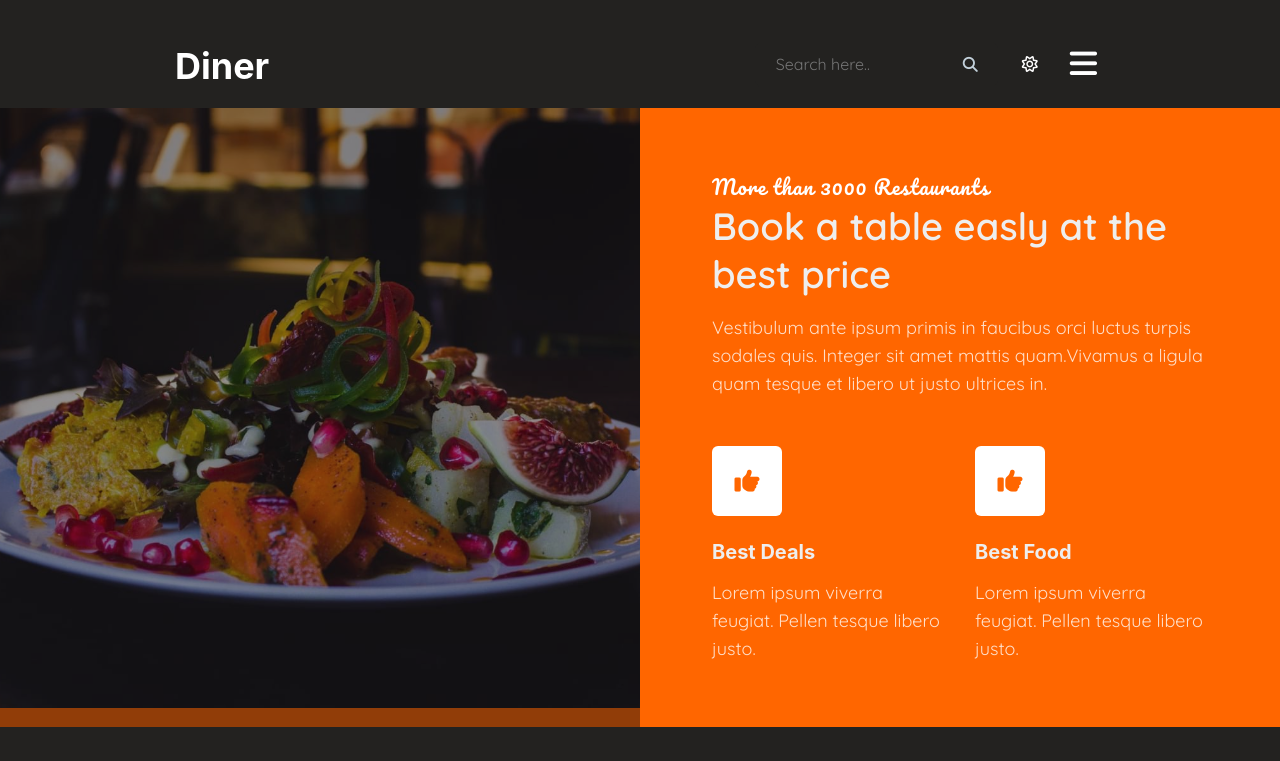
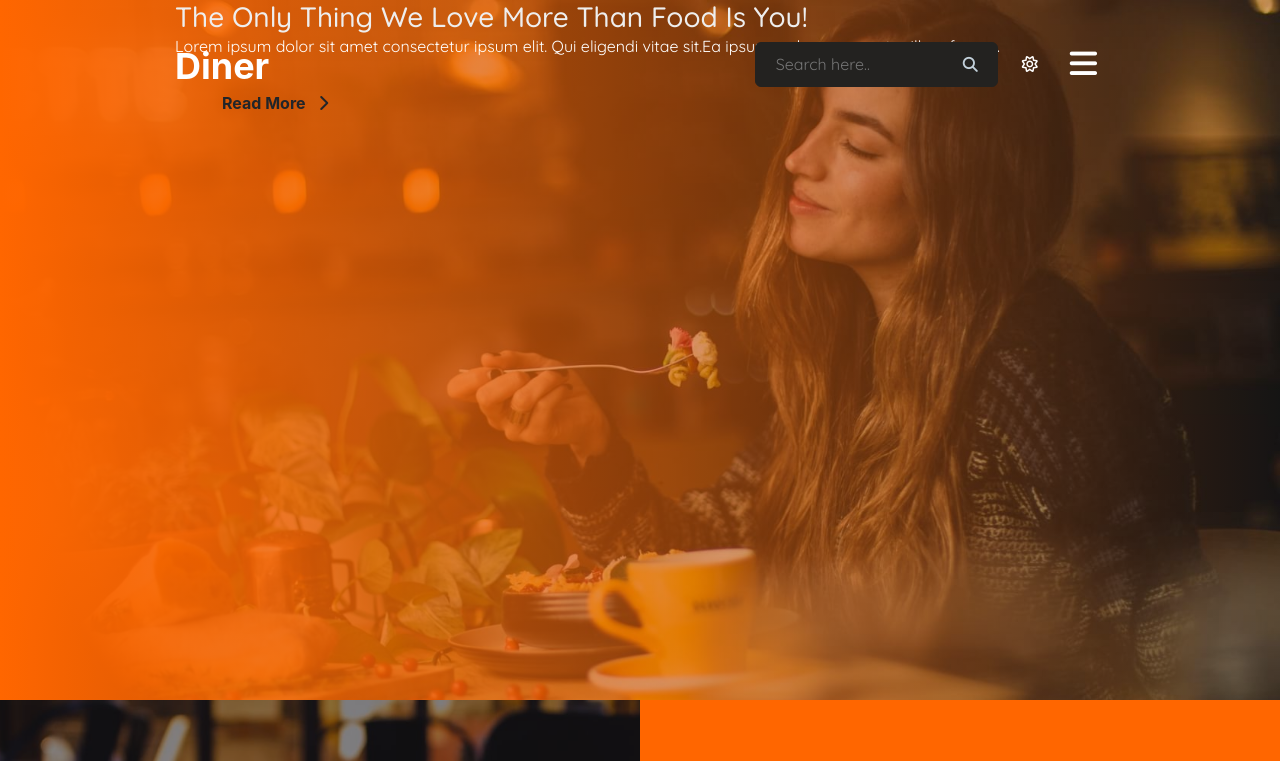
Before and after one commit to SneakyTran/DinerRestaurants, a plain HTML site: page index.html in a window 1280 px wide. Shown: the top 761 px of the page. Drawn offline with nearby package versions, Linux system fonts and the light colour scheme; a script that the page names is missing.

Commit message:
add position

```diff
--- a/css/style.css
+++ b/css/style.css
@@ -96,6 +96,16 @@ li {
 }
 
 /* HEADER */
+header {
+    position: absolute;
+    top: 0;
+    left: 50%;
+    width: 100%;
+    height: 100%;
+    transform: translateX(-50%);
+    z-index: 2;
+}
+
 .header--grid {
     display: grid;
     grid-template-columns: 4fr 1fr;
@@ -104,7 +114,7 @@ li {
     align-items: center;
 }
 
-.header__brand h1 a{
+.header__brand h1 a {
     font-size: 36px;
     font-weight: 700;
     color: white;
@@ -117,11 +127,11 @@ li {
     align-items: center;
 }
 
-.search__bar{
+.search__bar {
     position: relative;
 }
 
-.search__bar input{
+.search__bar input {
     padding: 10px 50px 10px 20px;
     height: 45px;
     font-size: 1rem;
@@ -132,9 +142,9 @@ li {
     border: 1px solid #232220;
 }
 
-.search__bar span{
+.search__bar span {
     font-size: 15px;
-    color: #C2D0DA;
+    color: #c2d0da;
     cursor: pointer;
 
     position: absolute;
@@ -142,7 +152,7 @@ li {
     right: 20px;
 }
 
-.toggle--theme i{
+.toggle--theme i {
     width: 24px;
     height: 24px;
     line-height: 24px;
@@ -153,13 +163,13 @@ li {
     display: none;
 }
 
-.popup--menu{
+.popup--menu {
     font-size: 1.95em;
     padding: 0 8px;
     cursor: pointer;
 }
 
-header .overlay{
+header .overlay {
     position: fixed;
     width: 100%;
     height: 100%;
@@ -169,21 +179,21 @@ header .overlay{
     z-index: 999999;
 }
 
-header .overlay--scale{
+header .overlay--scale {
     visibility: hidden;
     opacity: 0;
     transform: scale(0.9);
     transition: transform 0.2s, opacity 0.2s, visibility 0s 0.2s;
 }
 
-header .open{
+header .open {
     visibility: visible;
     opacity: 1;
     transform: scale(1);
     transition: transform 0.4s, opacity 0.4s;
 }
 
-.overlay--close{
+.overlay--close {
     width: 40px;
     height: 40px;
     line-height: 40px;
@@ -196,7 +206,7 @@ header .open{
     color: white;
 }
 
-.overlay nav{
+.overlay nav {
     text-align: center;
     position: relative;
     top: 50%;
@@ -204,7 +214,7 @@ header .open{
     transform: translateY(-50%);
 }
 
-.overlay ul{
+.overlay ul {
     display: inline-block;
     height: 100%;
     position: relative;
@@ -212,11 +222,11 @@ header .open{
     margin: 0;
 }
 
-.overlay li{
+.overlay li {
     line-height: 3em;
 }
 
-.overlay li a{
+.overlay li a {
     font-size: 20px;
     font-weight: 600;
     color: white;
@@ -224,13 +234,22 @@ header .open{
     display: block;
 }
 
-.overlay li a:hover{
+.overlay li a:hover {
     color: #ff6600;
 }
 
+/* CAROUSEL */
+.carousel {
+    background-image: linear-gradient(to right, #ff6600, rgba(5, 3, 0, 0.2)),
+        url(../img/banner1.jpg);
+    background-size: cover;
+    background-attachment: fixed;
+    height: 700px;
+}
 
 /* BEST SELLERS */
 .bestSellers {
+    position: relative;
     background-color: #ff6600;
 }
 
--- a/index.html
+++ b/index.html
@@ -82,7 +82,16 @@
     </header>
 
     <!-- CAROUSEL -->
-    <section class="carousel"></section>
+    <section class="carousel">
+        <div class="container">
+            <h3>The Only Thing We Love More Than Food Is You!</h3>
+            <p>Lorem ipsum dolor sit amet consectetur ipsum elit. Qui eligendi vitae sit.Ea ipsum sed consequuntur illum
+                facere.</p>
+            <a href="#" class="btn btn--style">Read More
+                <span class="fa-solid fa-chevron-right ml-2"></span>
+            </a>
+        </div>
+    </section>
 
     <!-- ABOUT US -->
     <section class="aboutUs"></section>
```
